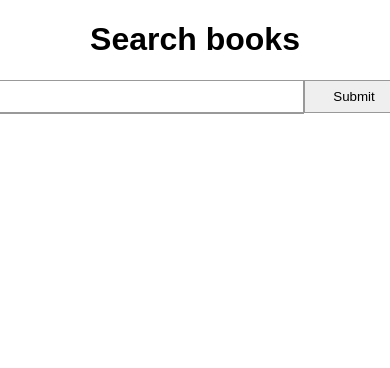
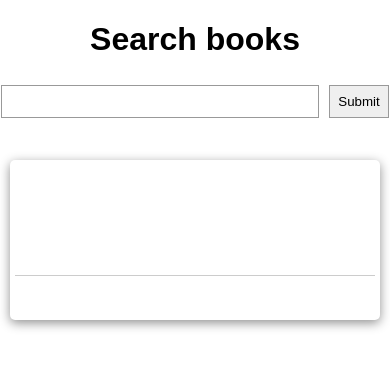
Before and after one commit to AbrahamArun/search-engine, a React (Create React App) app: page / in a window 390 px wide. Both pictures are taken after typing "Sample" into the empty fields and a click on the input "Submit". Shown: the top 368 px of the page. Built offline with nearby package versions, Linux system fonts and the light colour scheme; the HTML template or start-up script is replaced by a standard one.

Commit message:
make it responsive and improve on styles

```diff
--- a/src/App.css
+++ b/src/App.css
@@ -25,16 +25,16 @@ body {
 .search-box {
   flex: 5;
   flex-direction: column;
+  margin: 5px;
 }
 
 .submit-box {
   border: 1px solid #999;
   padding: 0.5rem;
-  width: 100px;
+  margin: 5px;
 }
 
 .suggestions {
-  border: 1px solid #999;
   border-top-width: 0;
   list-style: none;
   margin-top: 0;
@@ -46,7 +46,17 @@ body {
 .suggestions li {
   padding: 0.5rem;
   background-color: white;
+}
 
+.suggestions li:hover {
+  background-color: #E9E9E9;
+  cursor: pointer;
+}
+
+.shadow {
+  -webkit-box-shadow: 0px 3px 11px 0px rgba(0,0,0,0.44);
+  -moz-box-shadow: 0px 3px 11px 0px rgba(0,0,0,0.44);
+  box-shadow: 0px 3px 11px 0px rgba(0,0,0,0.44);
 }
 
 .selected-books {
@@ -54,4 +64,51 @@ body {
   top:150px;
   width: 100%;
   z-index: -1;
+  display: flex;
+  flex-direction: row;
+  flex-wrap: wrap;
 }
+
+.book-card {
+  flex: 1;
+  border-radius: 5px;
+  padding: 5px;
+  min-width: 200px;
+  height: 150px;
+  margin: 10px;
+  color: black;
+  text-align: center;
+}
+
+.book-title {
+  max-width: 100%;
+  height: 20px;
+  overflow: hidden;
+  text-overflow: ellipsis;
+}
+
+.gray-line {
+  height: 1px;
+  background-color: #ccc;
+  border: none;
+}
+
+.gray-text {
+  color: #B0B0B0
+}
+
+.summary {
+  max-width: 100%;
+  height: 43px;
+  margin: 10px;
+  font-size: 14px;
+  line-height: 1;
+  -webkit-line-clamp: 3;
+  -webkit-box-orient: vertical;
+  overflow: hidden;
+  text-overflow: ellipsis;
+}
+
+.author {
+  margin: 10px;
+}
--- a/src/App.js
+++ b/src/App.js
@@ -3,7 +3,6 @@ import data from './data.json';
 import stopWords from './stop-words.json';
 import { getDocumentsWithFreq, getMatchingDocuments } from './api';
 import './App.css';
-
 
 const documents = data.summaries;
 const documentsWithFreq = getDocumentsWithFreq(documents, stopWords);
@@ -14,7 +13,7 @@ function getBooks(data) {
     books[bookId] = {
       author: author.author,
       title: data.titles[bookId],
-      summary: data.summaries.find(summary => summary.id === bookId)
+      summary: data.summaries.find(summary => summary.id === bookId).summary
     };
     return books;
   }, {});
@@ -54,14 +53,13 @@ function App() {
     setSearchTerm('');
     setSuggestions([]);
     setSelectedBooks(selectedBooks);
-    setSelectedBookId(null)
-
+    setSelectedBookId(null);
   }
 
   const onSuggestionSelected = (event) => {
     const bookId = event.target.value;
     setSearchTerm(books[bookId].title);
-    setSuggestions([])
+    setSuggestions([]);
     setSelectedBookId(bookId);
   }
 
@@ -71,8 +69,11 @@ function App() {
     }
     const selectedBooks = books.map((book, index) => {
       return (
-        <div key={index}>
-          {book.title}
+        <div key={index} className="book-card shadow">
+          <h3 className="book-title">{book.title}</h3>
+          <div className="summary gray-text">{book.summary}</div>
+          <hr className="gray-line" />
+          <div className="author gray-text">{book.author}</div>
         </div>
       )
     })
@@ -80,6 +81,7 @@ function App() {
   }
 
   const renderSuggestions = (books) => {
+    if (books.length === 0) return null;
     const titles = books.map((book, index) => {
       return (
         <li className={"sugestion"} key={index} onClick={onSuggestionSelected} value={book.id}>
@@ -89,7 +91,7 @@ function App() {
     })
 
     return (
-      <ul className="suggestions">
+      <ul className="suggestions shadow">
         {titles}
       </ul>
     );
```
